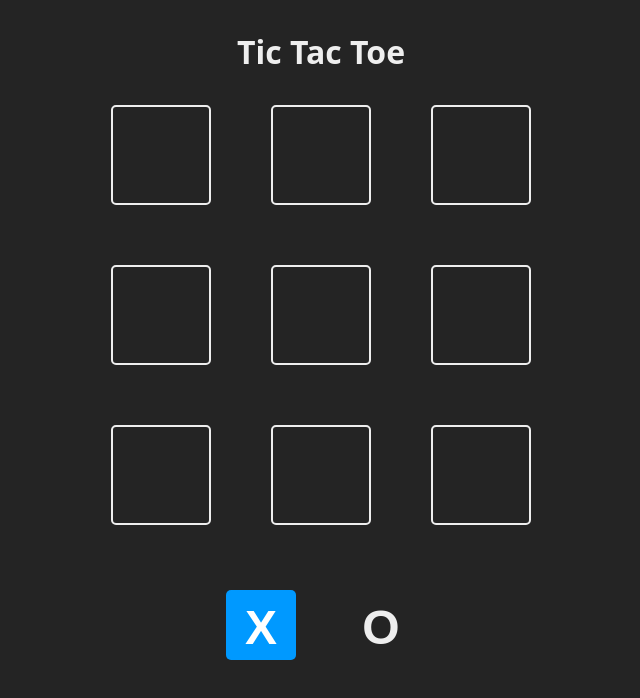
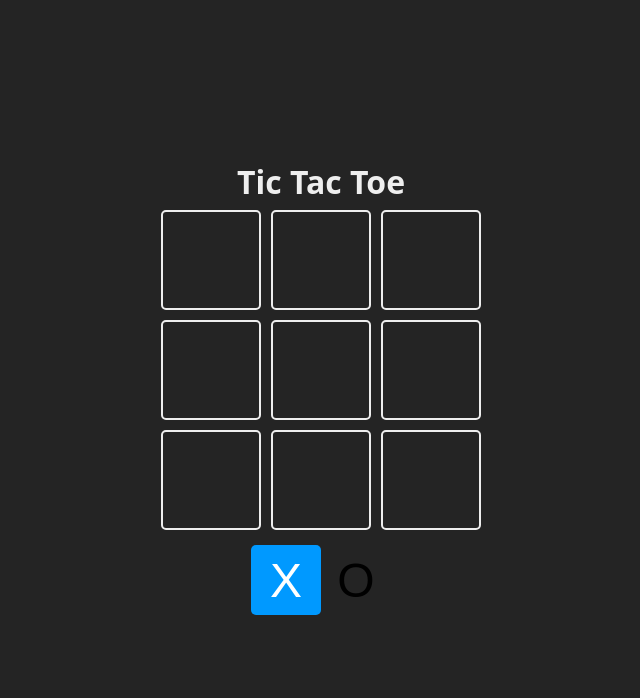
Before and after one commit to jpin730/react-tic-tac-toe, a React (Vite) app: page / in a window 1280 px wide. Shown: the top 698 px of the page, without its empty margins (319-959 px from the left). Built offline with nearby package versions, Linux system fonts and the light colour scheme.

Commit message:
feat: :lipstick: refine board layout and button styles for improved UI

```diff
--- a/src/index.css
+++ b/src/index.css
@@ -41,8 +41,13 @@ body {
 }
 
 .board {
+  display: flex;
+  flex-direction: column;
+  justify-content: center;
+  align-items: center;
+  height: 100%;
   width: fit-content;
-  margin: 40px auto;
+  padding: 40px 0;
   text-align: center;
 }
 
@@ -51,7 +56,7 @@ body {
   margin-bottom: 16px;
 }
 
-.board button {
+.board button:not(.square) {
   padding: 8px 12px;
   margin: 25px;
   background: transparent;
@@ -64,7 +69,7 @@ body {
   cursor: pointer;
 }
 
-.board button:hover {
+.board button:hover:not(.square) {
   background: #eee;
   color: #222;
 }
@@ -130,6 +135,7 @@ body {
 }
 
 .square {
+  background: none;
   width: 100px;
   height: 100px;
   border: 2px solid #eee;
```
